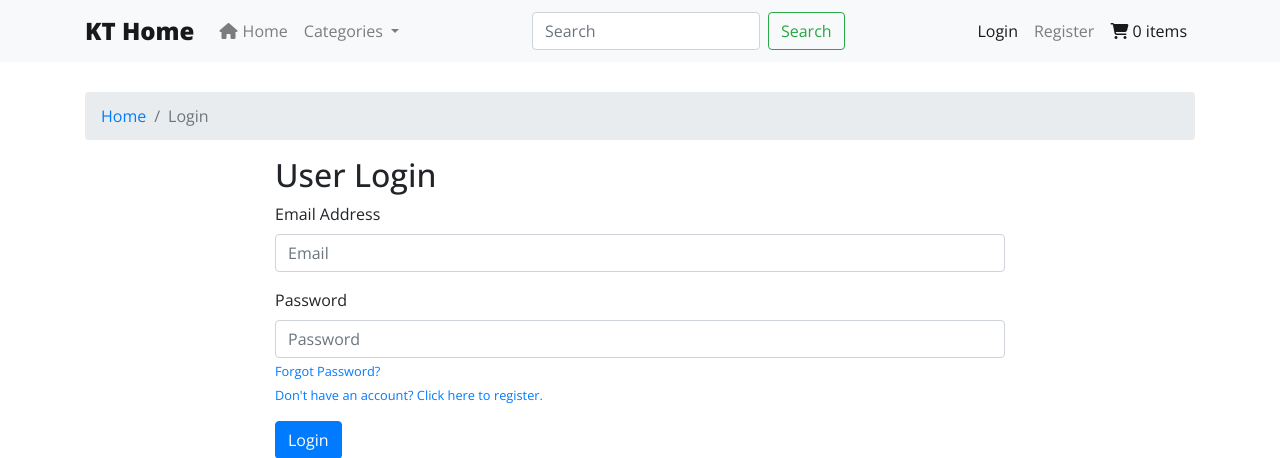
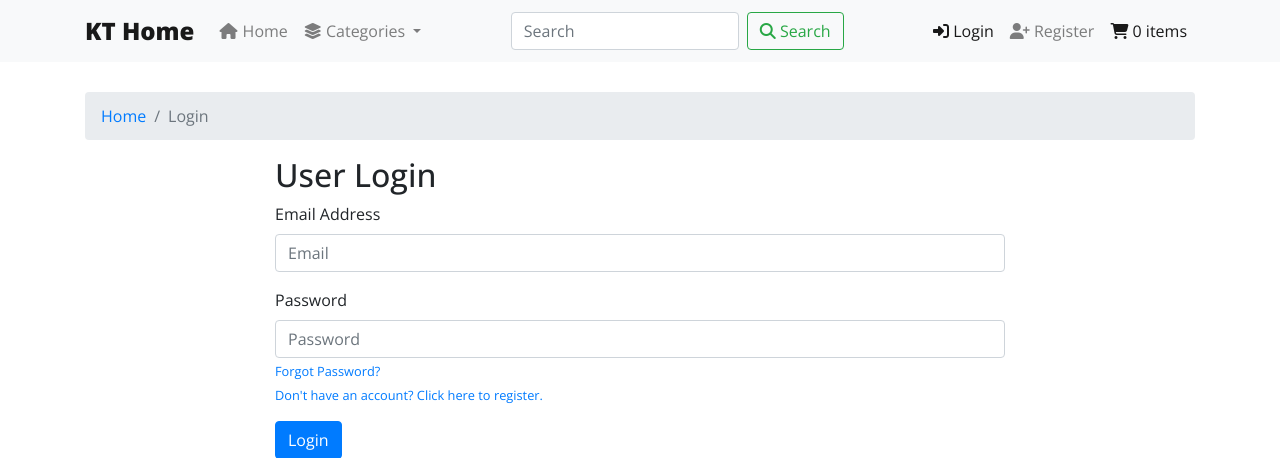
Before and after one commit to ktzy0305/OS-eCommerce, a Flask app: page /login in a window 1280 px wide. Shown: the top 458 px of the page. Run offline with Flask 2, Linux system fonts and the light colour scheme; parts of the project's set-up code (start-up, migrations or seed data) failed here and were passed over; some libraries are stand-ins or nearby versions.

Commit message:
Added icons for navigation bar

```diff
--- a/routes.py
+++ b/routes.py
@@ -12,7 +12,7 @@ def index():
                            featured_products=[1,2,3,4,5],
                            new_products=[1,2,3,4,5],
                            best_selling_products=[1,2,3,4,5],
-                           all_products=[1,2,3,4,5,6,7,8,9,10,11,12])
+                           all_products=Product.objects())
 
 @app.route('/login', methods=['GET', 'POST'])
 def login():
--- a/templates/components/navbar.html
+++ b/templates/components/navbar.html
@@ -14,7 +14,7 @@
                 <li class="nav-item dropdown">
                     <a class="nav-link dropdown-toggle" href="" id="navbarDropdown" role="button" data-toggle="dropdown"
                         aria-haspopup="true" aria-expanded="false">
-                        Categories
+                        <i class="fas fa-layer-group"></i> Categories
                     </a>
                     <div class="dropdown-menu" aria-labelledby="navbarDropdown">
                         <a class="dropdown-item" href="{{ url_for('category', category_name='Electronics') }}">Electronics</a>
@@ -27,7 +27,7 @@
             </ul>
             <form class="form-inline my-2 my-lg-0">
                 <input class="form-control mr-sm-2" type="search" placeholder="Search" aria-label="Search">
-                <button class="btn btn-outline-success my-2 my-sm-0" type="submit">Search</button>
+                <button class="btn btn-outline-success my-2 my-sm-0" type="submit"><i class="fas fa-search"></i> Search</button>
             </form>
             <ul class="navbar-nav ml-auto">
                 {% if session["user"] %}
@@ -46,10 +46,10 @@
                 </li>
                 {% else %}
                 <li class="nav-item {% if url_for(request.endpoint) == url_for('login') %}active{% endif %}">
-                    <a class="nav-link" href="{{ url_for('login') }}">Login</a>
+                    <a class="nav-link" href="{{ url_for('login') }}"><i class="fas fa-sign-in-alt"></i> Login</a>
                 </li>
                 <li class="nav-item {% if url_for(request.endpoint) == url_for('register') %}active{% endif %}">
-                    <a class="nav-link" href="{{ url_for('register') }}">Register</a>
+                    <a class="nav-link" href="{{ url_for('register') }}"><i class="fas fa-user-plus"></i> Register</a>
                 </li>
                 {% endif %}
                 <li class="nav-item active">
--- a/templates/home.html
+++ b/templates/home.html
@@ -46,7 +46,9 @@
                     <div class="col-xl-3 col-lg-4 col-md-6 col-sm-6 mb-4">
                         <a class="search-result-link" href="">
                             <div class="product-item">
-                                {{ product }}
+                                <img class="img-fluid" src="{{product.image_url}}">
+                                <h5 class="card-title font-weight-bold">{{ product.title }}</h5>
+                                <p>$ {{ '%0.2f'|format(product.price|float) }}</p>
                                 <!-- <div>
                                     <span class="offer-indicator">On Offer</span>
                                 </div>
```
Also changed, not shown: classes.py (+12 -5 lines), 1 other file.
